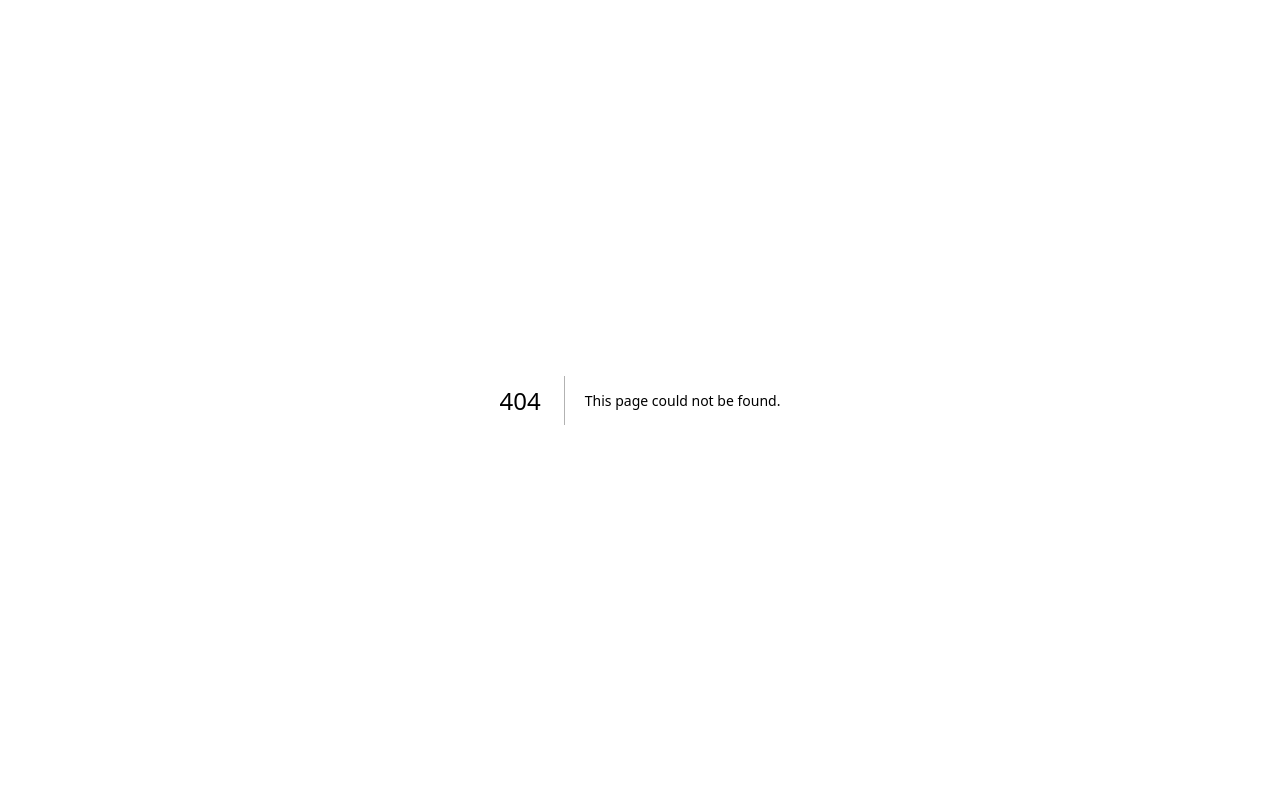
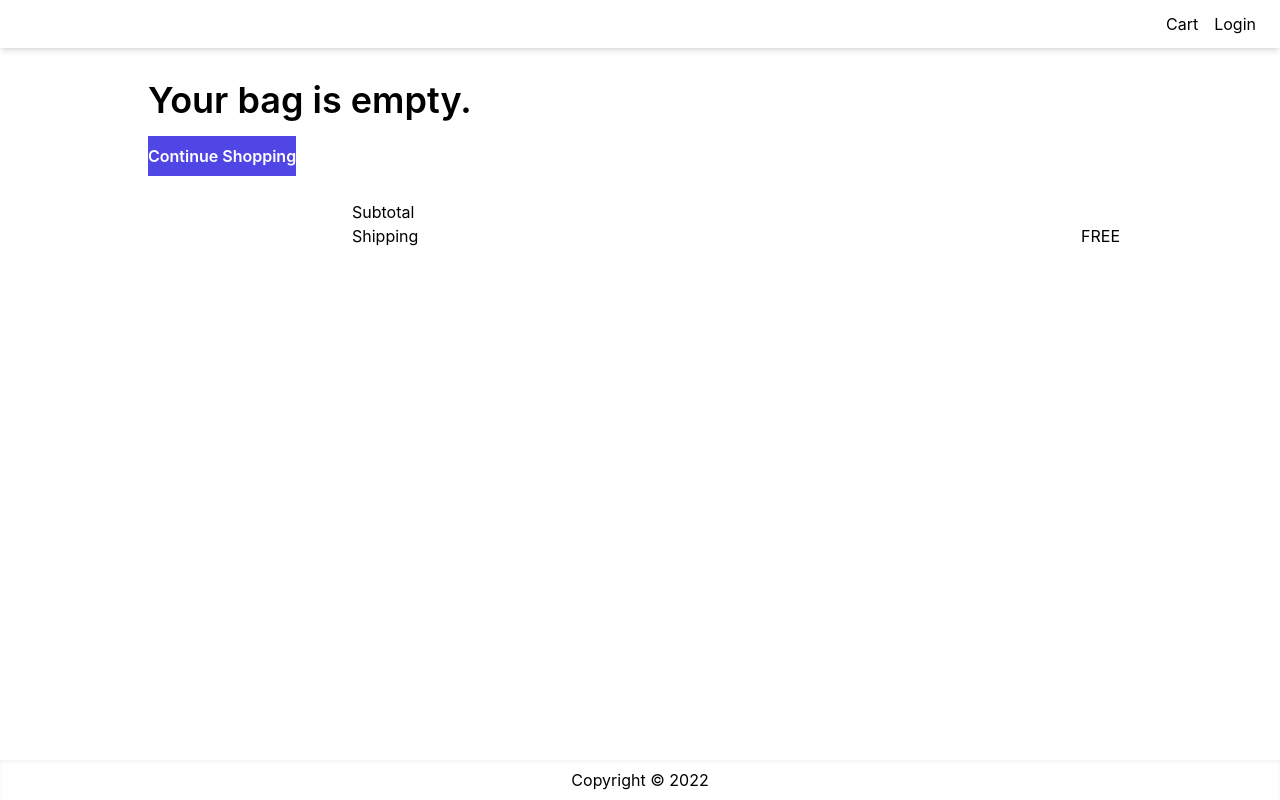
Before and after one commit to dev-negi/pollux, a Next.js app: page /cart in a window 1280 px wide. Before the commit this address had no page. Built offline with nearby package versions, Linux system fonts and the light colour scheme.

Commit message:
Add to cart and cart page

```diff
--- a/package.json
+++ b/package.json
@@ -9,6 +9,7 @@
     "lint": "next lint"
   },
   "dependencies": {
+    "@heroicons/react": "^2.0.13",
     "@reduxjs/toolkit": "^1.9.1",
     "@sanity/client": "^3.4.1",
     "@sanity/image-url": "^1.0.1",
--- /dev/null
+++ b/pages/cart.tsx
@@ -0,0 +1,77 @@
+import Image from "next/image";
+import { useRouter } from "next/router";
+import { useEffect, useState } from "react";
+import { useSelector } from "react-redux";
+import { XCircleIcon } from "@heroicons/react/outline";
+
+import Layout from "../components/Layout";
+import CartProduct from "../components/CartProduct";
+import Button from "../rango/Button";
+import { selectBasketItems } from "../redux/basketSlice";
+
+function Cart() {
+  const items = useSelector(selectBasketItems);
+  const router = useRouter();
+  const [groupedItemsInBasket, setGroupedItemsInBasket] = useState(
+    {} as { [key: string]: Product[] }
+  );
+
+  useEffect(() => {
+    const groupedItems = items.reduce((results, item) => {
+      (results[item._id] = results[item._id] || []).push(item);
+      return results;
+    }, {} as { [key: string]: Product[] });
+
+    setGroupedItemsInBasket(groupedItems);
+  }, [items]);
+
+  return (
+    <Layout title="Shopping Cart">
+      <div className="mx-auto max-w-5xl pb-24">
+        <div className="px-5">
+          <h1 className="my-4 text-3xl font-semibold lg:text-4xl">
+            {items.length > 0 ? "Review your bag." : "Your bag is empty."}
+          </h1>
+          {items.length === 0 && (
+            <Button
+              title="Continue Shopping"
+              width="w-50"
+              height="h-10"
+              color="bg-indigo-600"
+              hoverColor="bg-indigo-500"
+              onClick={() => router.push("/")}
+            />
+          )}
+        </div>
+        {items.length >= 0 && (
+          <div className="mx-5 md:mx-8">
+            {Object.entries(groupedItemsInBasket).map(([key, items]) => (
+              <CartProduct key={key} items={items} id={key} />
+            ))}
+            <div className="my-12 mt-6 ml-auto max-w-3xl">
+              <div className="divide-y divide-gray-300">
+                <div className="pb-4">
+                  <div className="flex justify-between">
+                    <p>Subtotal</p>
+                    <p>
+                      {/* <Currency quantity={basketTotal} currency="USD" /> */}
+                    </p>
+                  </div>
+                  <div className="flex justify-between">
+                    <p>Shipping</p>
+                    <p>FREE</p>
+                  </div>
+                  <div className="flex justify-between">
+                    <div className="flex flex-col gap-x-1 lg:flex-row"></div>
+                  </div>
+                </div>
+              </div>
+            </div>
+          </div>
+        )}
+      </div>
+    </Layout>
+  );
+}
+
+export default Cart;
```
Also changed, not shown: components/CartProduct.tsx (added, +56 -0 lines), 1 other file (tests, documents, lock files or other folders).
